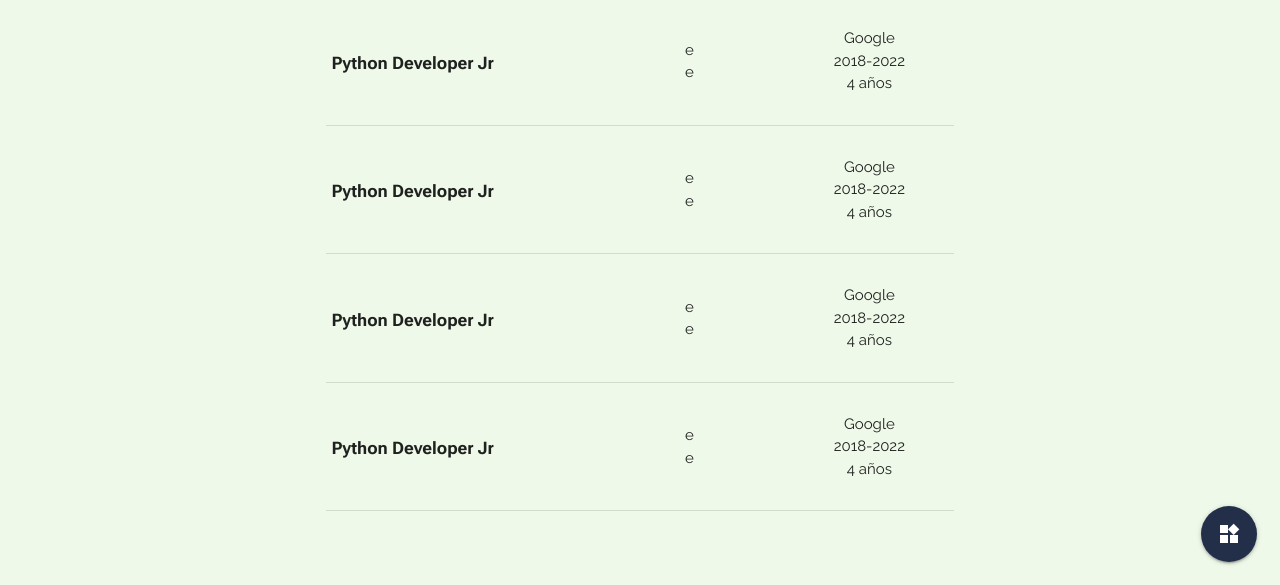
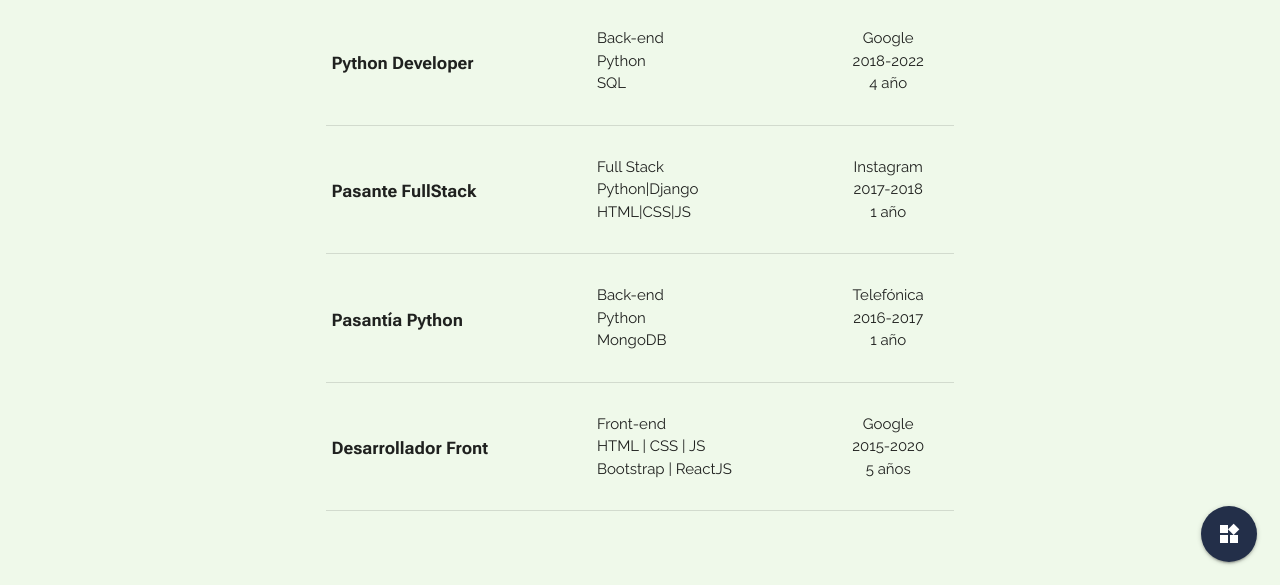
Before and after one commit to Jesparzarom/CurriculumWeb, a plain HTML site: page pages/experience.html in a window 1280 px wide. Shown: the part 215-800 px from the top of the page. Drawn offline with nearby package versions, Linux system fonts and the light colour scheme.

Commit message:
Contact(details), Experience(Add data)

```diff
--- a/js/form.js
+++ b/js/form.js
@@ -7,7 +7,7 @@ $(document).ready(function() {
       var mensaje = $('#icon_prefix2').val();
 
       // Crear una cadena de consulta con los valores del formulario
-      var queryString = 'subject=' + encodeURIComponent('Mensaje desde el sitio web');
+      var queryString = 'subject=' + encodeURIComponent(nombre + " "+ apellido + ': Contacto Web');
       queryString += '&body=' + encodeURIComponent('Nombre: ' + nombre + '\nApellido: ' + apellido +  '\nEmail: ' + email + '\nMensaje: ' + mensaje);
 
       // Abrir el cliente de correo electrónico con los datos prellenados
--- a/pages/experience.html
+++ b/pages/experience.html
@@ -90,80 +90,80 @@
           <tbody>
             <tr>
               <td>
-                <h6 class="work-title">Python Developer Jr</h6>
+                <h6 class="work-title">Python Developer</h6>
               </td>
               <td>
                 <ul>
-                  <li></li>
-                  <li>e</li>
-                  <li>e</li>
+                  <li>Back-end</li>
+                  <li>Python</li>
+                  <li>SQL</li>
                 </ul>
               </td>
               <td class="center">
                 <ul>
                   <li><span class="company"> Google </span></li>
                   <li>2018-2022</li>
-                  <li>4 años</li>
+                  <li>4 año</li>
                 </ul>
               </td>
             </tr>
 
             <tr>
               <td>
-                <h6 class="work-title">Python Developer Jr</h6>
+                <h6 class="work-title">Pasante FullStack</h6>
               </td>
               <td>
                 <ul>
-                  <li></li>
-                  <li>e</li>
-                  <li>e</li>
+                  <li>Full Stack</li>
+                  <li>Python|Django</li>
+                  <li>HTML|CSS|JS</li>
                 </ul>
               </td>
               <td class="center">
                 <ul>
-                  <li><span class="company"> Google </span></li>
-                  <li>2018-2022</li>
-                  <li>4 años</li>
+                  <li><span class="company">Instagram</span></li>
+                  <li>2017-2018</li>
+                  <li>1 año</li>
                 </ul>
               </td>
             </tr>
 
             <tr>
               <td>
-                <h6 class="work-title">Python Developer Jr</h6>
+                <h6 class="work-title">Pasantía Python</h6>
               </td>
               <td>
                 <ul>
-                  <li></li>
-                  <li>e</li>
-                  <li>e</li>
+                  <li>Back-end</li>
+                  <li>Python</li>
+                  <li>MongoDB</li>
                 </ul>
               </td>
               <td class="center">
                 <ul>
-                  <li><span class="company"> Google </span></li>
-                  <li>2018-2022</li>
-                  <li>4 años</li>
+                  <li><span class="company">Telefónica</span></li>
+                  <li>2016-2017</li>
+                  <li>1 año</li>
                 </ul>
               </td>
             </tr>
 
             <tr>
               <td>
-                <h6 class="work-title">Python Developer Jr</h6>
+                <h6 class="work-title">Desarrollador Front</h6>
               </td>
               <td>
                 <ul>
-                  <li></li>
-                  <li>e</li>
-                  <li>e</li>
+                  <li>Front-end</li>
+                  <li>HTML | CSS | JS</li>
+                  <li>Bootstrap | ReactJS</li>
                 </ul>
               </td>
               <td class="center">
                 <ul>
                   <li><span class="company"> Google </span></li>
-                  <li>2018-2022</li>
-                  <li>4 años</li>
+                  <li>2015-2020</li>
+                  <li>5 años</li>
                 </ul>
               </td>
             </tr>
```
